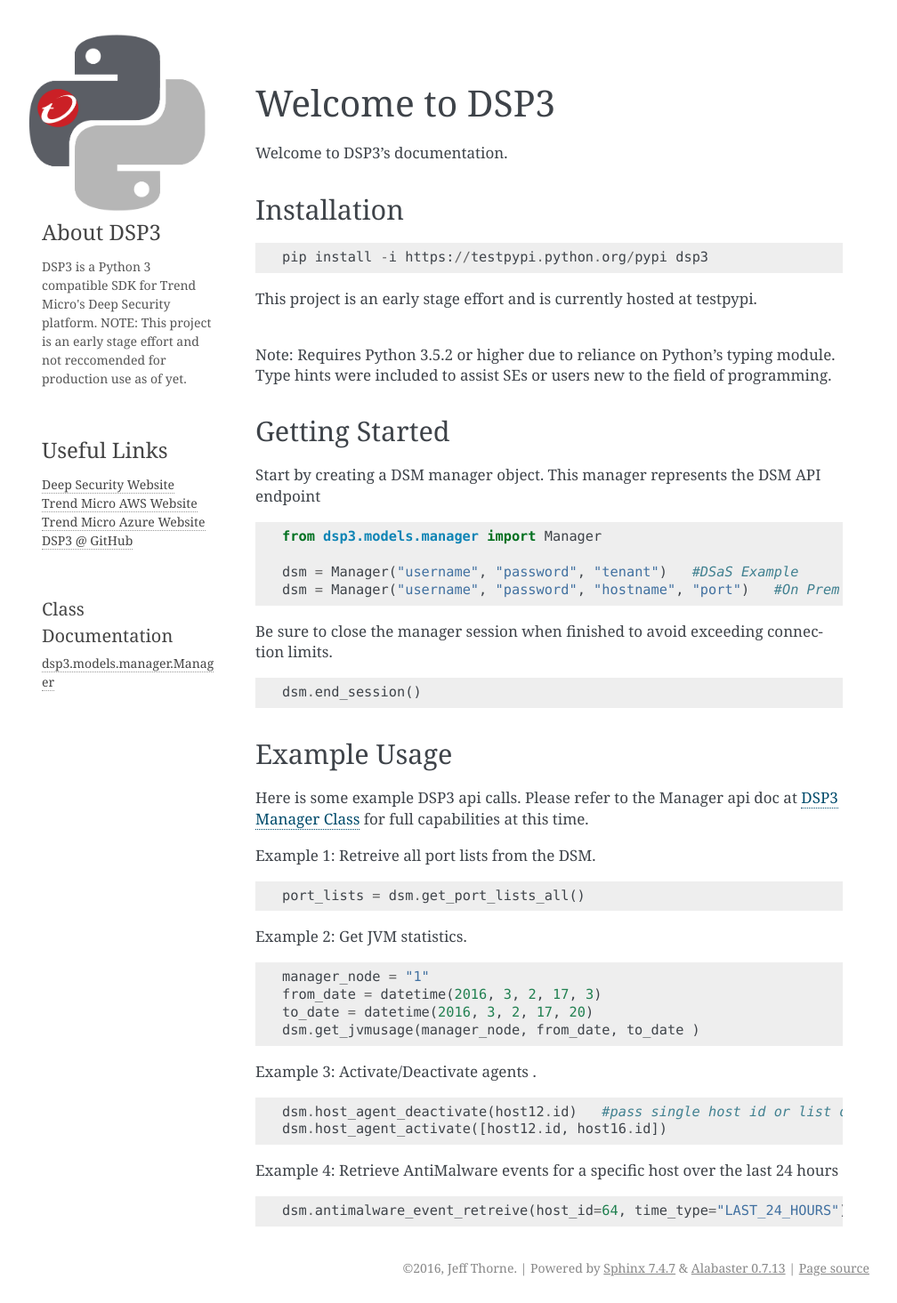
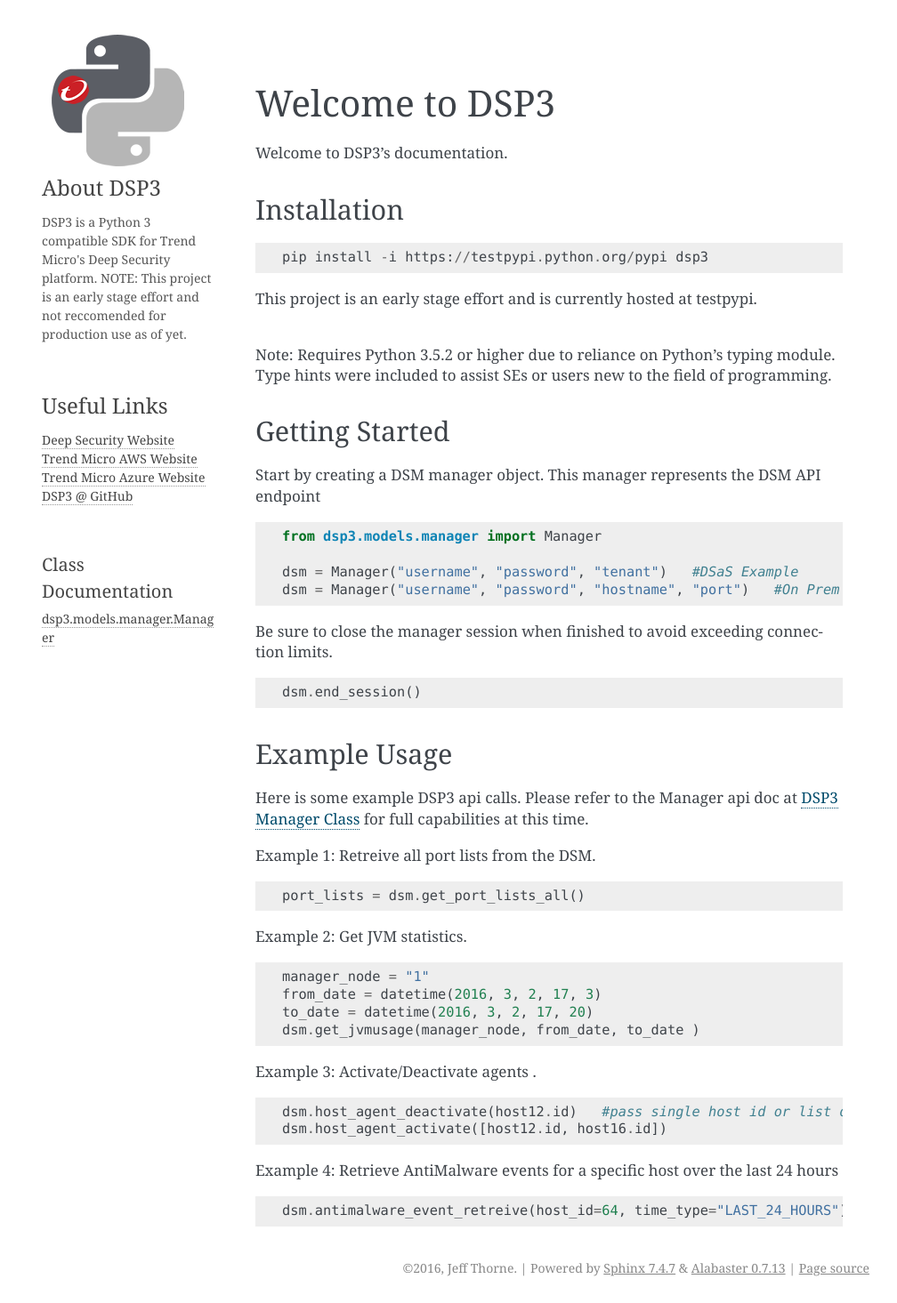
Before and after one commit to trend206/dsp3, a Sphinx documentation site: the page built from docs/source/index.rst, in a window 1280 px wide. Shown: the whole page at 89% size, without its empty margins (133-1141 px from the left). Built offline with Sphinx 7.4.7, drawn with Linux system fonts in a browser that asks for light colours; pages that are not in the unit, such as notebooks, are missing from menus.

Commit message:
added new logo

```diff
--- a/docs/source/_templates/sidebar.html
+++ b/docs/source/_templates/sidebar.html
@@ -1,5 +1,5 @@
 <p class="logo"><a href="{{ pathto(master_doc) }}">
-  <img class="logo" src="{{ pathto('_static/dsp3_logo2.png', 1) }}" alt="Logo" style="margin-left: -30px;"/>
+  <img class="logo" src="{{ pathto('_static/dsp3_logo3.png', 1) }}" alt="Logo" style="margin-left: -30px;"/>
 </a></p>
 
 
```
Also changed, not shown: README.md (+1 -1 lines), docs/source/_static/dsp3_logo3.png (added), 3 other files.
